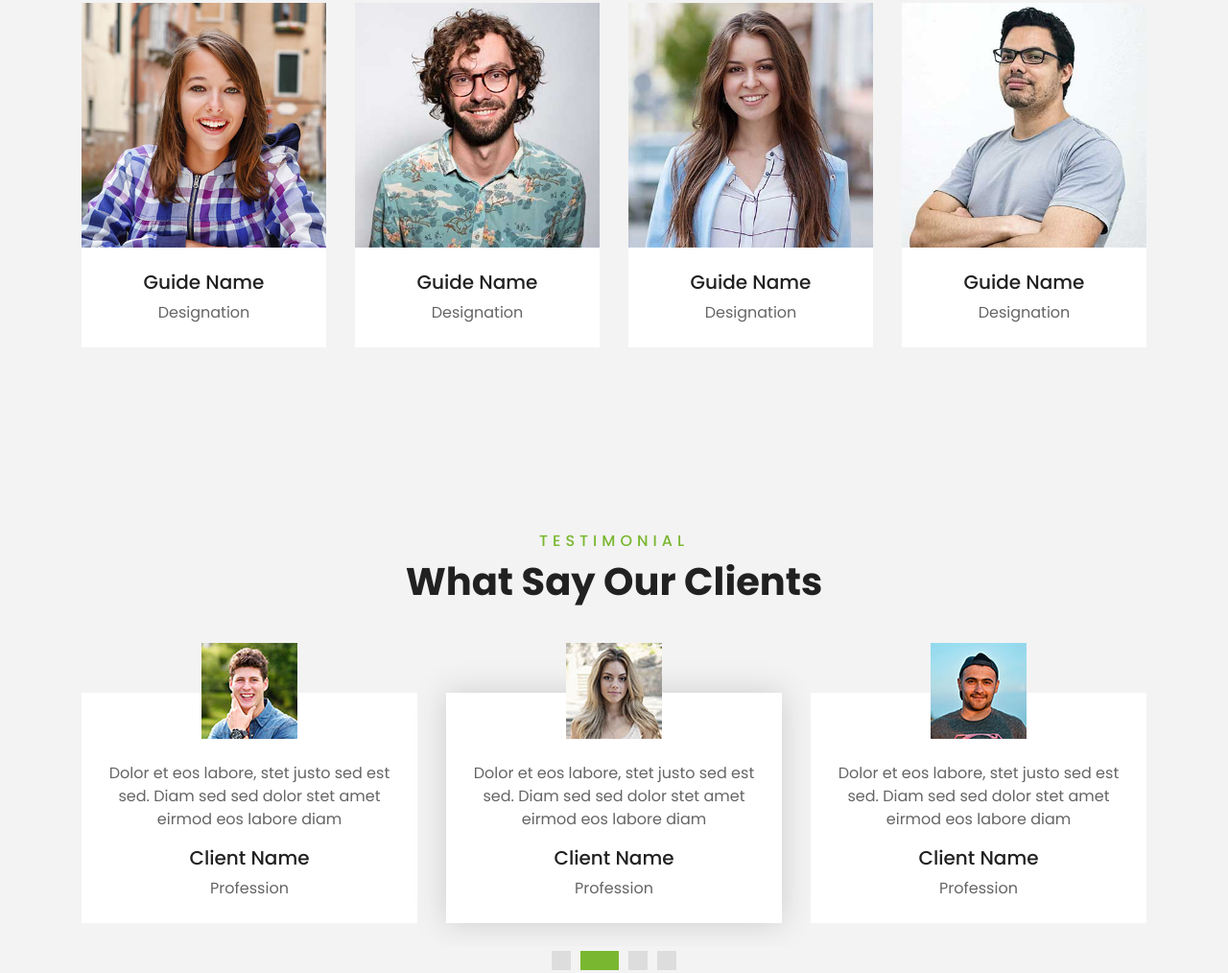
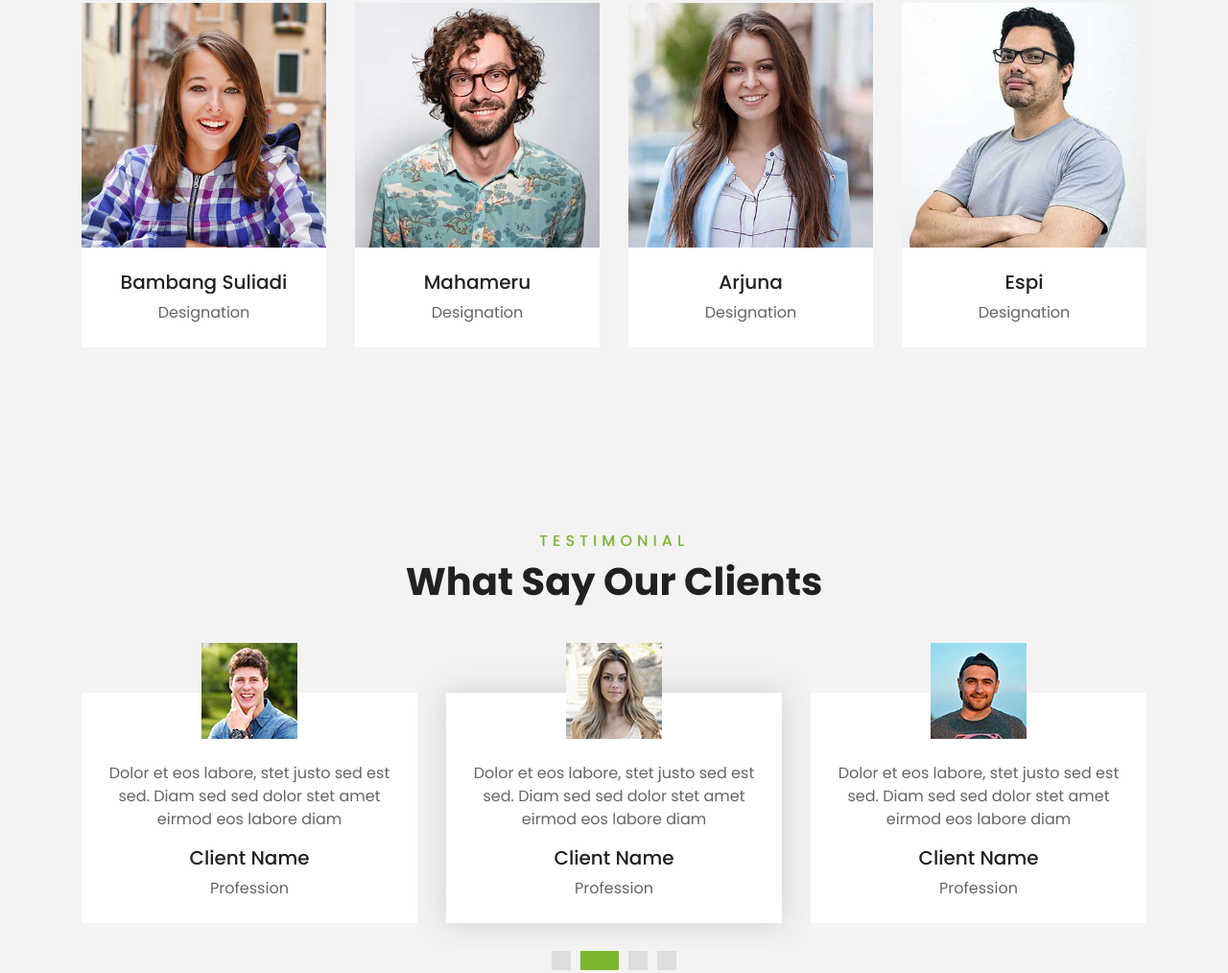
Before and after one commit to Mahameruuu/Travel-Bamz, a plain HTML site: page index.html in a window 1280 px wide. Shown: the part 5019-6033 px from the top of the page at 96% size. Drawn offline with nearby package versions, Linux system fonts and the light colour scheme.

Commit message:
travel bamz

```diff
--- a/index.html
+++ b/index.html
@@ -482,7 +482,7 @@
                             </div>
                         </div>
                         <div class="text-center py-4">
-                            <h5 class="text-truncate">Guide Name</h5>
+                            <h5 class="text-truncate">Bambang Suliadi</h5>
                             <p class="m-0">Designation</p>
                         </div>
                     </div>
@@ -499,7 +499,7 @@
                             </div>
                         </div>
                         <div class="text-center py-4">
-                            <h5 class="text-truncate">Guide Name</h5>
+                            <h5 class="text-truncate">Mahameru</h5>
                             <p class="m-0">Designation</p>
                         </div>
                     </div>
@@ -516,7 +516,7 @@
                             </div>
                         </div>
                         <div class="text-center py-4">
-                            <h5 class="text-truncate">Guide Name</h5>
+                            <h5 class="text-truncate">Arjuna</h5>
                             <p class="m-0">Designation</p>
                         </div>
                     </div>
@@ -533,7 +533,7 @@
                             </div>
                         </div>
                         <div class="text-center py-4">
-                            <h5 class="text-truncate">Guide Name</h5>
+                            <h5 class="text-truncate">Espi</h5>
                             <p class="m-0">Designation</p>
                         </div>
                     </div>
@@ -707,7 +707,7 @@
             </div>
             <div class="col-lg-3 col-md-6 mb-5">
                 <h5 class="text-white text-uppercase mb-4" style="letter-spacing: 5px;">Contact Us</h5>
-                <p><i class="fa fa-map-marker-alt mr-2"></i>123 Street, New York, USA</p>
+                <p><i class="fa fa-map-marker-alt mr-2"></i>Puri Indah, Sidoarjo</p>
                 <p><i class="fa fa-phone-alt mr-2"></i>+012 345 67890</p>
                 <p><i class="fa fa-envelope mr-2"></i>info@example.com</p>
                 <h6 class="text-white text-uppercase mt-4 mb-3" style="letter-spacing: 5px;">Newsletter</h6>
```
Also changed, not shown: contact.html (+1 -1 lines).
